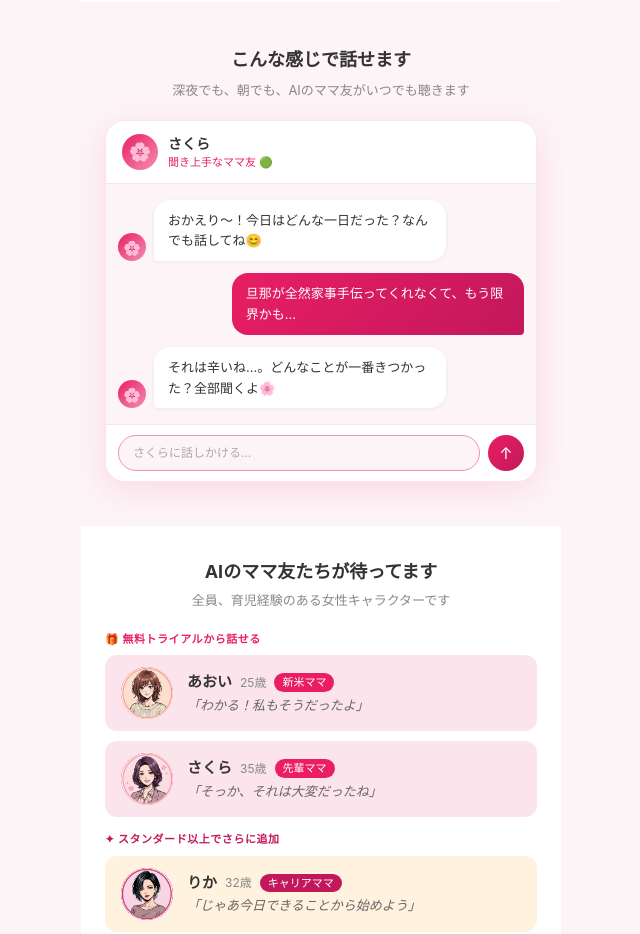
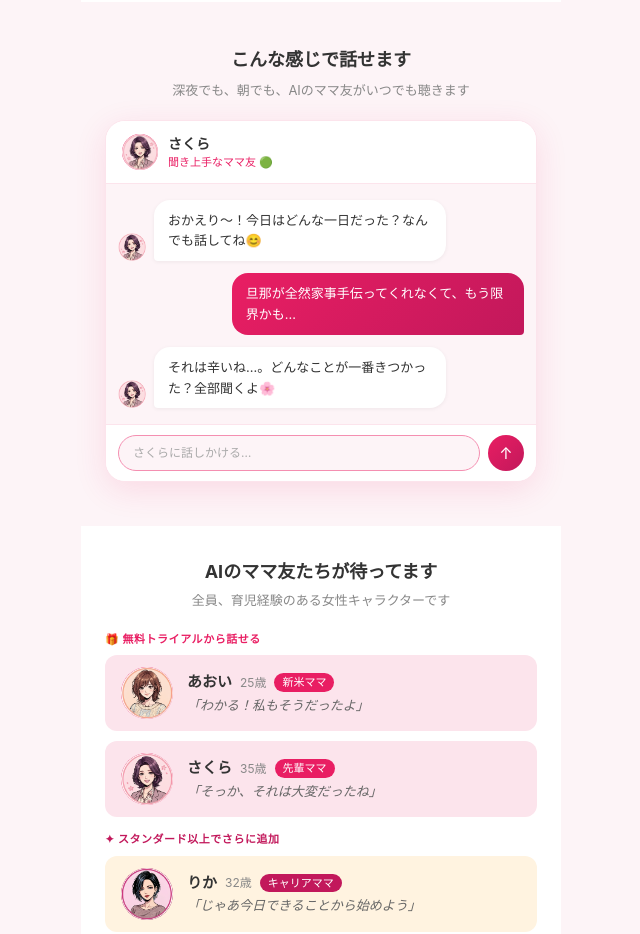
Before and after one commit to fuuApp/fuu-app, a Next.js app: page / in a window 1280 px wide. Shown: the part 1420-2354 px from the top of the page, without its empty margins (319-959 px from the left). Built offline with nearby package versions, Linux system fonts and the light colour scheme.

Commit message:
LP会話例：さくらアイコンを画像に変更

```diff
--- a/src/app/page.tsx
+++ b/src/app/page.tsx
@@ -133,7 +133,7 @@ export default function LandingPage() {
               width: 36, height: 36, borderRadius: '50%',
               background: 'linear-gradient(135deg,#E91E63,#F48FB1)',
               display: 'flex', alignItems: 'center', justifyContent: 'center', fontSize: 18,
-            }}>🌸</div>
+            overflow: 'hidden' }}><img src="/characters/sakura.png" alt="さくら" style={{ width: '100%', height: '100%', objectFit: 'cover' }} /></div>
             <div>
               <div style={{ fontSize: 14, fontWeight: 700, color: '#333' }}>さくら</div>
               <div style={{ fontSize: 11, color: '#E91E63' }}>聞き上手なママ友 🟢</div>
@@ -142,7 +142,7 @@ export default function LandingPage() {
           {/* モックメッセージ */}
           <div style={{ padding: '16px 12px', background: '#fdf4f7', minHeight: 180 }}>
             <div style={{ display: 'flex', gap: 8, marginBottom: 12, alignItems: 'flex-end' }}>
-              <div style={{ width: 28, height: 28, borderRadius: '50%', background: 'linear-gradient(135deg,#E91E63,#F48FB1)', display: 'flex', alignItems: 'center', justifyContent: 'center', fontSize: 14, flexShrink: 0 }}>🌸</div>
+              <div style={{ width: 28, height: 28, borderRadius: '50%', flexShrink: 0, overflow: 'hidden' }}><img src="/characters/sakura.png" alt="さくら" style={{ width: '100%', height: '100%', objectFit: 'cover' }} /></div>
               <div style={{ background: '#fff', borderRadius: '16px 16px 16px 4px', padding: '10px 14px', fontSize: 13, color: '#333', maxWidth: '72%', lineHeight: 1.6, boxShadow: '0 1px 4px rgba(0,0,0,0.06)' }}>
                 おかえり〜！今日はどんな一日だった？なんでも話してね😊
               </div>
@@ -153,7 +153,7 @@ export default function LandingPage() {
               </div>
             </div>
             <div style={{ display: 'flex', gap: 8, alignItems: 'flex-end' }}>
-              <div style={{ width: 28, height: 28, borderRadius: '50%', background: 'linear-gradient(135deg,#E91E63,#F48FB1)', display: 'flex', alignItems: 'center', justifyContent: 'center', fontSize: 14, flexShrink: 0 }}>🌸</div>
+              <div style={{ width: 28, height: 28, borderRadius: '50%', flexShrink: 0, overflow: 'hidden' }}><img src="/characters/sakura.png" alt="さくら" style={{ width: '100%', height: '100%', objectFit: 'cover' }} /></div>
               <div style={{ background: '#fff', borderRadius: '16px 16px 16px 4px', padding: '10px 14px', fontSize: 13, color: '#333', maxWidth: '72%', lineHeight: 1.6, boxShadow: '0 1px 4px rgba(0,0,0,0.06)' }}>
                 それは辛いね…。どんなことが一番きつかった？全部聞くよ🌸
               </div>
```
